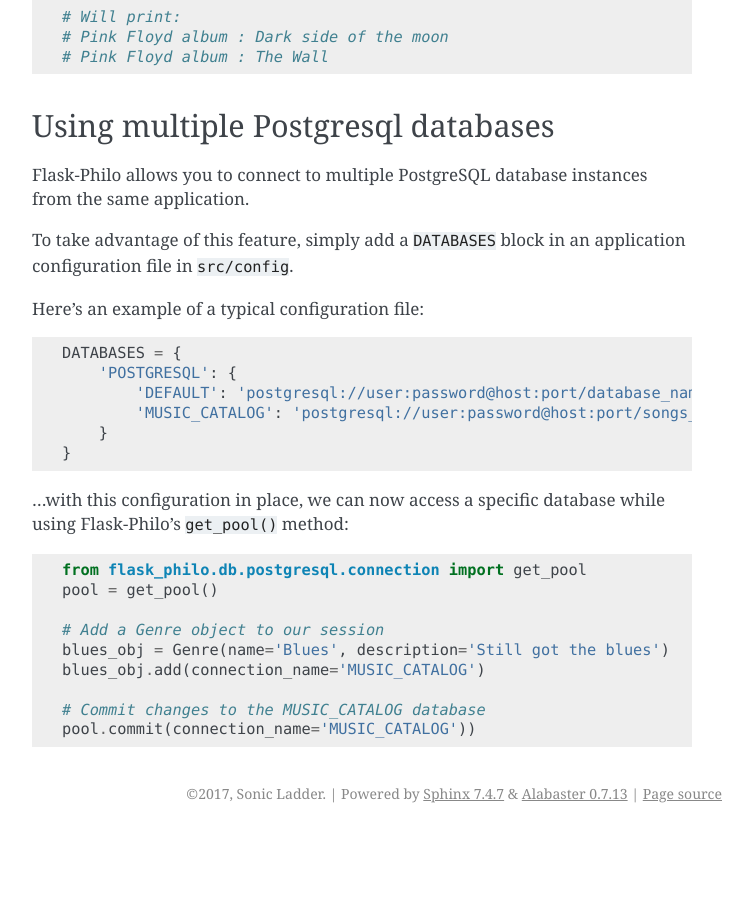
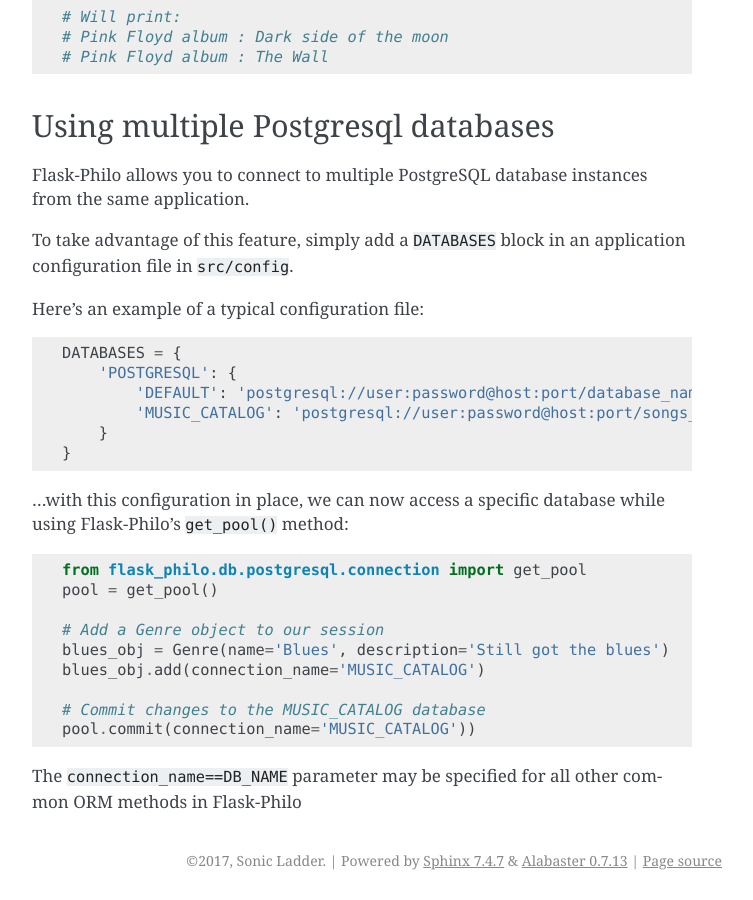
Before and after one commit to fenderdigital/flask-philo, a Sphinx documentation site: the page built from documentation/source/db/postgresql-orm.rst, in a window 1280 px wide and 900 px high, scrolled down 7669 px. Shown: the whole window, without its empty margins (388-1141 px from the left). Built offline with Sphinx 7.4.7, drawn with Linux system fonts in a browser that asks for light colours; pages that are not in the unit, such as notebooks, are missing from menus; before the commit the page ends 8502 px from its top, so only the background shows below that.

Commit message:
corrects error in ORM docs

```diff
--- a/documentation/source/db/postgresql-orm.rst
+++ b/documentation/source/db/postgresql-orm.rst
@@ -446,3 +446,6 @@
 
     # Commit changes to the MUSIC_CATALOG database
     pool.commit(connection_name='MUSIC_CATALOG'))
+
+
+The ``connection_name==DB_NAME`` parameter may be specified for all other common ORM methods in Flask-Philo
```
